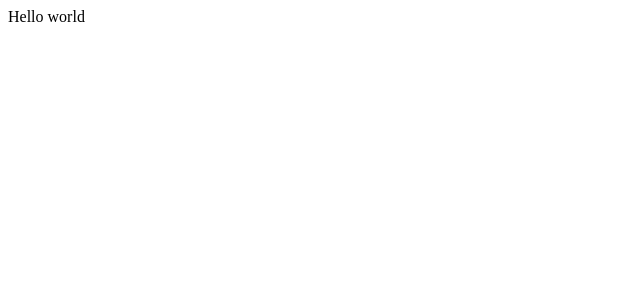
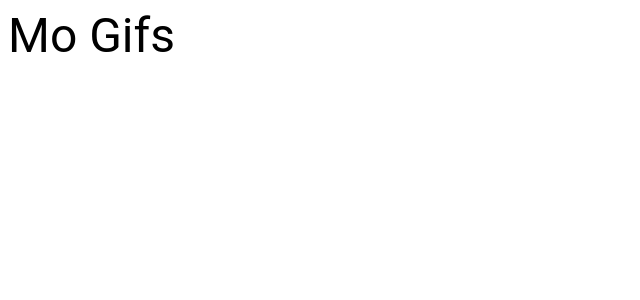
Before and after one commit to mmrtnz/mo-giphy, a React (Create React App) app: page / in a window 1280 px wide. Shown: the top 300 px of the page, without its empty margins (0-640 px from the left). Built offline with nearby package versions, Linux system fonts and the light colour scheme.

Commit message:
Stubs out header with typography

```diff
--- a/src/App.js
+++ b/src/App.js
@@ -1,13 +1,24 @@
 // External Dependencies
 import React from 'react';
+import Typography from '@material-ui/core/Typography';
+import {
+  createMuiTheme,
+  responsiveFontSizes,
+  ThemeProvider,
+} from '@material-ui/core/styles';
 
+// Local Variables
+let theme = createMuiTheme();
+theme = responsiveFontSizes(theme);
 
 // Component Definition
 function App() {
   return (
-    <div>
-      Hello world
-    </div>
+    <ThemeProvider theme={theme}>
+      <div>
+        <Typography variant="h3">Mo Gifs</Typography>
+      </div>
+    </ThemeProvider>
   );
 }
 
```
